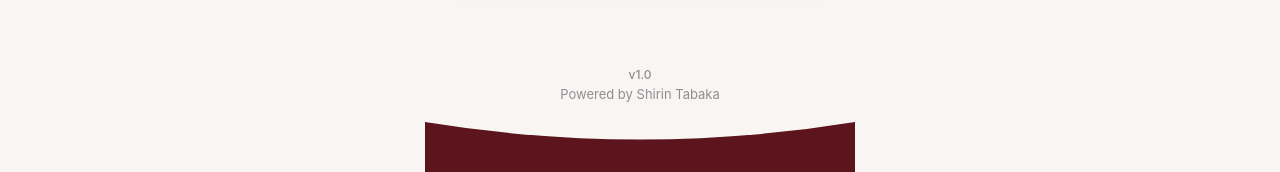
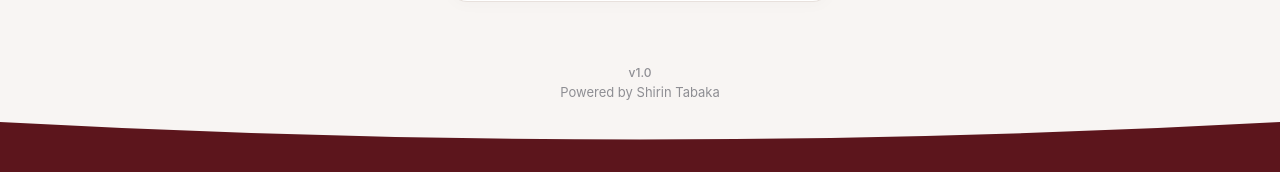
Before and after one commit to MLazizjon/salom_r_u, a React (Create React App) app: page / in a window 1280 px wide. Both pictures are taken after a click on the button "RU". Shown: the part 628-800 px from the top of the page. Built offline with nearby package versions, Linux system fonts and the light colour scheme.

Commit message:
Update project 17:27 30.07.2026

```diff
--- a/src/features/language-select/LanguageSelect.css
+++ b/src/features/language-select/LanguageSelect.css
@@ -7,6 +7,8 @@
   align-items: center;
   background-color: var(--color-bg);
   padding: 0;
+  position: relative;
+  overflow: hidden;
 }
 
 .mobile-container {
@@ -18,7 +20,7 @@
   flex-direction: column;
   justify-content: space-between;
   align-items: center;
-  padding: 40px 24px 0 24px;
+  padding: 40px 24px 170px 24px;
   overflow: hidden;
   background-color: var(--color-bg);
 }
@@ -33,7 +35,11 @@
   height: 480px;
   border-radius: 50%;
   border: 1px solid rgba(92, 21, 28, 0.05);
-  background: radial-gradient(circle, rgba(92, 21, 28, 0.03) 0%, rgba(248, 245, 243, 0) 70%);
+  background: radial-gradient(
+    circle,
+    rgba(92, 21, 28, 0.03) 0%,
+    rgba(248, 245, 243, 0) 70%
+  );
   pointer-events: none;
   z-index: 0;
 }
@@ -65,7 +71,7 @@
 
 .welcome-subtitle {
   font-size: 18px;
-   color: var(--color-text-primary);
+  color: var(--color-text-primary);
   font-weight: 500;
 }
 
@@ -124,7 +130,7 @@
 }
 
 .arrow-icon {
-  color: #1A1A1A;
+  color: #1a1a1a;
   transition: transform 0.2s ease;
 }
 
@@ -132,35 +138,52 @@
   transform: translateX(3px);
 }
 
-/* Footer qismi */
+/* Footer */
 .footer-section {
+  position: fixed;
+  left: 50%;
+  transform: translateX(-50%);
+  bottom: 72px;
+
+  width: 100%;
+  max-width: 430px;
+
   display: flex;
   flex-direction: column;
   align-items: center;
   gap: 4px;
-  z-index: 1;
-  margin-bottom: 70px;
+
+  z-index: 20;
 }
 
 .version-label {
   font-size: 12px;
-  color: #8E8E93;
+  color: #8e8e93;
   font-weight: 500;
 }
 
 .brand-label {
   font-size: 13px;
-  color: #8E8E93;
+  color: #8e8e93;
   font-weight: 400;
 }
 
-/* Pastki SVG joylashuvi (Yangi moslashtirilgan qism) */
+/* Bottom Curved Banner */
 .bottom-curved-banner {
-  position: absolute;
+  position: fixed;
+  left: 0;
+  right: 0;
   bottom: 0;
-  left: 0;
-  width: 100%;
+
+  width: 100vw;
   height: 60px;
-  z-index: 1;
+
+  z-index: 10;
   pointer-events: none;
 }
+
+.bottom-curved-banner svg {
+  width: 100%;
+  height: 100%;
+  display: block;
+}
--- a/src/features/language-select/LanguageSelect.jsx
+++ b/src/features/language-select/LanguageSelect.jsx
@@ -18,8 +18,8 @@ export const LanguageSelect = ({ onSelectLanguage }) => {
   const handleSelect = (code) => {
     setSelectedLang(code);
 
-    // Tanlangan tilni saqlaymiz va asosiy sahifaga o'tkazamiz
     localStorage.setItem('app_language', code);
+
     if (onSelectLanguage) {
       onSelectLanguage(code);
     }
@@ -27,32 +27,54 @@ export const LanguageSelect = ({ onSelectLanguage }) => {
 
   return (
     <div className="language-page">
+
       <div className="mobile-container">
 
-        {/* Background Watermark Circle */}
+        {/* Background */}
         <div className="watermark-bg" />
 
-        {/* Header & Logo */}
+        {/* Header */}
         <div className="header-section">
-          <img src={logoImg} alt="Shirin Tabaka" className="brand-logo" />
-          <h1 className="welcome-title">Xush kelibsiz!</h1>
-          <p className="welcome-subtitle">Tilni tanlang</p>
+          <img
+            src={logoImg}
+            alt="Shirin Tabaka"
+            className="brand-logo"
+          />
+
+          <h1 className="welcome-title">
+            Xush kelibsiz!
+          </h1>
+
+          <p className="welcome-subtitle">
+            Tilni tanlang
+          </p>
         </div>
 
-        {/* Language Cards */}
+        {/* Languages */}
         <div className="languages-wrapper">
           {LANGUAGES.map((lang) => (
             <button
               key={lang.code}
               type="button"
-              className={`lang-button ${selectedLang === lang.code ? 'active' : ''}`}
+              className={`lang-button ${
+                selectedLang === lang.code ? 'active' : ''
+              }`}
               onClick={() => handleSelect(lang.code)}
             >
               <div className="lang-button-left">
-                <img src={lang.flag} alt={lang.name} className="flag-icon" />
-                <span className="lang-text">{lang.name}</span>
+                <img
+                  src={lang.flag}
+                  alt={lang.name}
+                  className="flag-icon"
+                />
+
+                <span className="lang-text">
+                  {lang.name}
+                </span>
               </div>
+
               <svg
+                className="arrow-icon"
                 width="20"
                 height="20"
                 viewBox="0 0 24 24"
@@ -61,7 +83,6 @@ export const LanguageSelect = ({ onSelectLanguage }) => {
                 strokeWidth="2.5"
                 strokeLinecap="round"
                 strokeLinejoin="round"
-                className="arrow-icon"
               >
                 <polyline points="9 18 15 12 9 6" />
               </svg>
@@ -69,18 +90,24 @@ export const LanguageSelect = ({ onSelectLanguage }) => {
           ))}
         </div>
 
-        {/* Footer Info */}
-        <div className="footer-section">
-          <span className="version-label">v1.0</span>
-          <span className="brand-label">Powered by Shirin Tabaka</span>
       </div>
 
-        {/* Bottom Curved Red Shape (O'zgargan qism) */}
+      {/* Footer */}
+      <div className="footer-section">
+        <span className="version-label">
+          v1.0
+        </span>
+
+        <span className="brand-label">
+          Powered by Shirin Tabaka
+        </span>
+      </div>
+
+      {/* Bottom Banner */}
       <div className="bottom-curved-banner">
         <svg
           viewBox="0 0 500 120"
           preserveAspectRatio="none"
-            style={{ width: '100%', height: '100%', display: 'block' }}
         >
           <path
             d="M0,20 Q250,90 500,20 L500,120 L0,120 Z"
@@ -90,7 +117,6 @@ export const LanguageSelect = ({ onSelectLanguage }) => {
       </div>
 
     </div>
-    </div>
   );
 };
 
```
Lines whose indentation alone changed are shown as unchanged.
